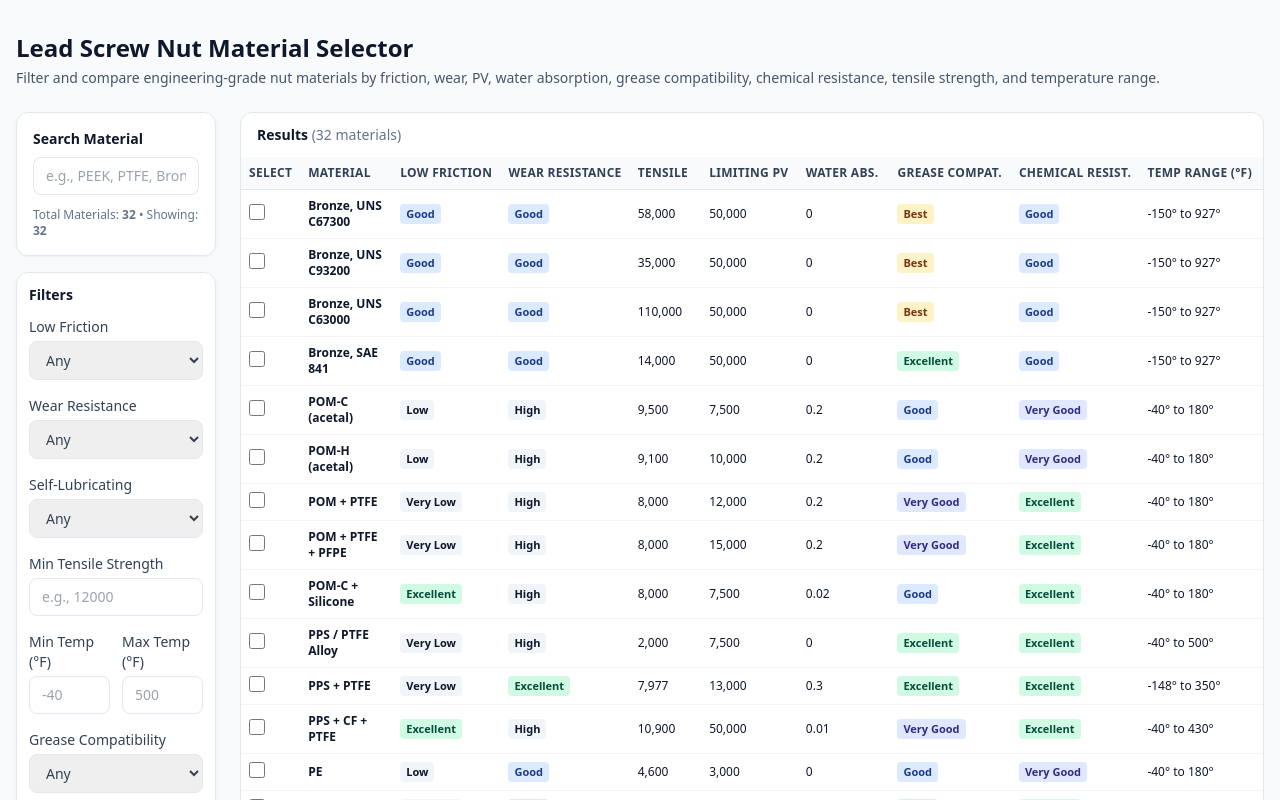
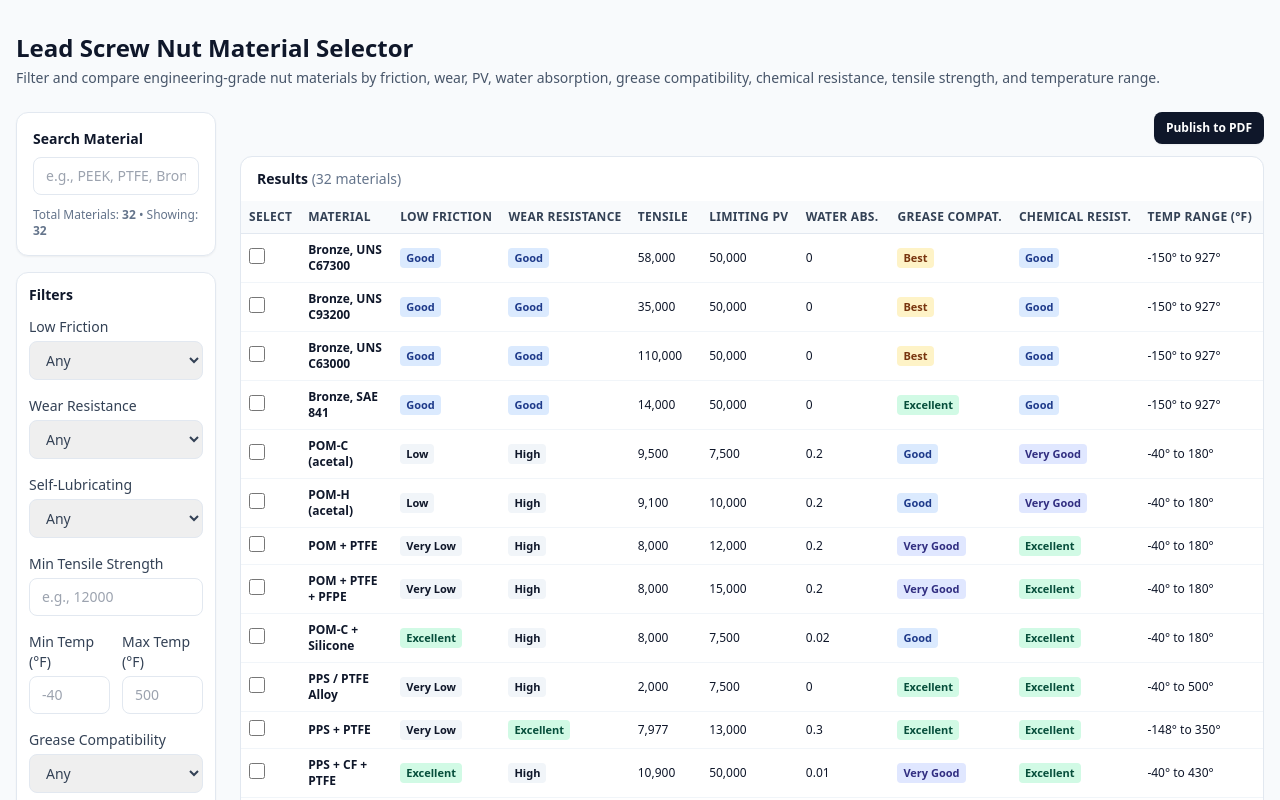
Before and after one commit to vdimichele-helix/helix-nut-material-tool, a Next.js app: page /nut-material in a window 1280 px wide. Shown: the top 800 px of the page. Built offline with nearby package versions, Linux system fonts and the light colour scheme.

Commit message:
Update nut-material.jsx

```diff
--- a/pages/nut-material.jsx
+++ b/pages/nut-material.jsx
@@ -202,6 +202,16 @@ export default function NutMaterialPage() {
                 </div>
               ) : (
                 <div className="overflow-x-auto">
+                 <div className="mb-3 flex items-center justify-end">
+  <button
+    type="button"
+    onClick={onPublishPDF}
+    className="inline-flex items-center gap-2 rounded-lg bg-slate-900 px-3 py-2 text-xs font-semibold text-white shadow-sm hover:bg-slate-800"
+  >
+    Publish to PDF
+  </button>
+</div>
+
                   <MaterialsTable
                     materials={isLoading ? [] : filteredData}
                     selectedIds={selectedIds}
```
